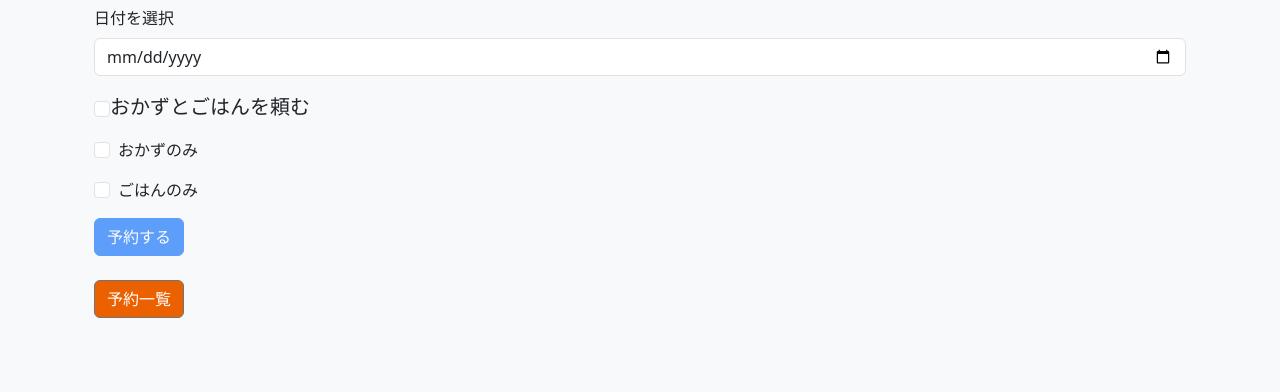
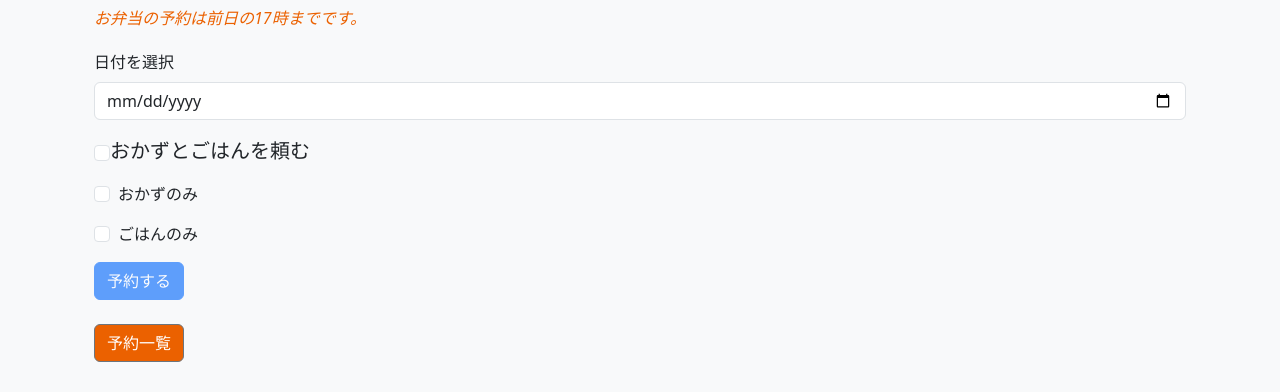
Before and after one commit to g4kug4ku/transit_app, a Django app: page /bento_reservation/ in a window 1280 px wide. Shown: the part 455-847 px from the top of the page. Before the commit the page ends 773 px from the top, so only its background shows below. Run offline with Django 5.2, Linux system fonts and the light colour scheme; a user stored in the database is signed in; data comes from the database, SQL or seed files in the repository; both versions use the stored data as it was after the commit; some libraries are stand-ins or nearby versions.

Commit message:
予約期限修正

```diff
--- a/accounts/forms.py
+++ b/accounts/forms.py
@@ -98,12 +98,12 @@ class BentoReservationForm(forms.ModelForm):
         if reservation_date in unavailable_days:
             raise ValidationError("選択した日は予約不可です。別の日を選択してください。")
 
-        # 前日の16時を過ぎたら予約できないロジック
+        # 前日の17時を過ぎたら予約できないロジック
         today = timezone.localdate()
         if reservation_date == today + timedelta(days=1):
-            cancel_deadline = datetime.combine(today, time(16, 0))
+            cancel_deadline = datetime.combine(today, time(17, 0))
             if timezone.now() > timezone.make_aware(cancel_deadline):
-                raise ValidationError("翌日分の予約は前日の16時までです。")
+                raise ValidationError("翌日分の予約は前日の17時までです。")
 
         # 予約日が過去の日付でないかのチェック (任意で追加)
         if reservation_date < date.today():
--- a/accounts/templates/accounts/bento_reservation.html
+++ b/accounts/templates/accounts/bento_reservation.html
@@ -15,6 +15,9 @@
         </div>
     {% endif %}
     <h1 class="text-center">-弁当予約-</h1>
+    <p class="fst-italic" style="margin-bottom: 20px; color: #EB6100;">
+        お弁当の予約は前日の17時までです。
+    </p>
 
     <!-- エラーメッセージ全体を表示 -->
     {% if form.non_field_errors %}
```
Also changed, not shown: db.sqlite3.
